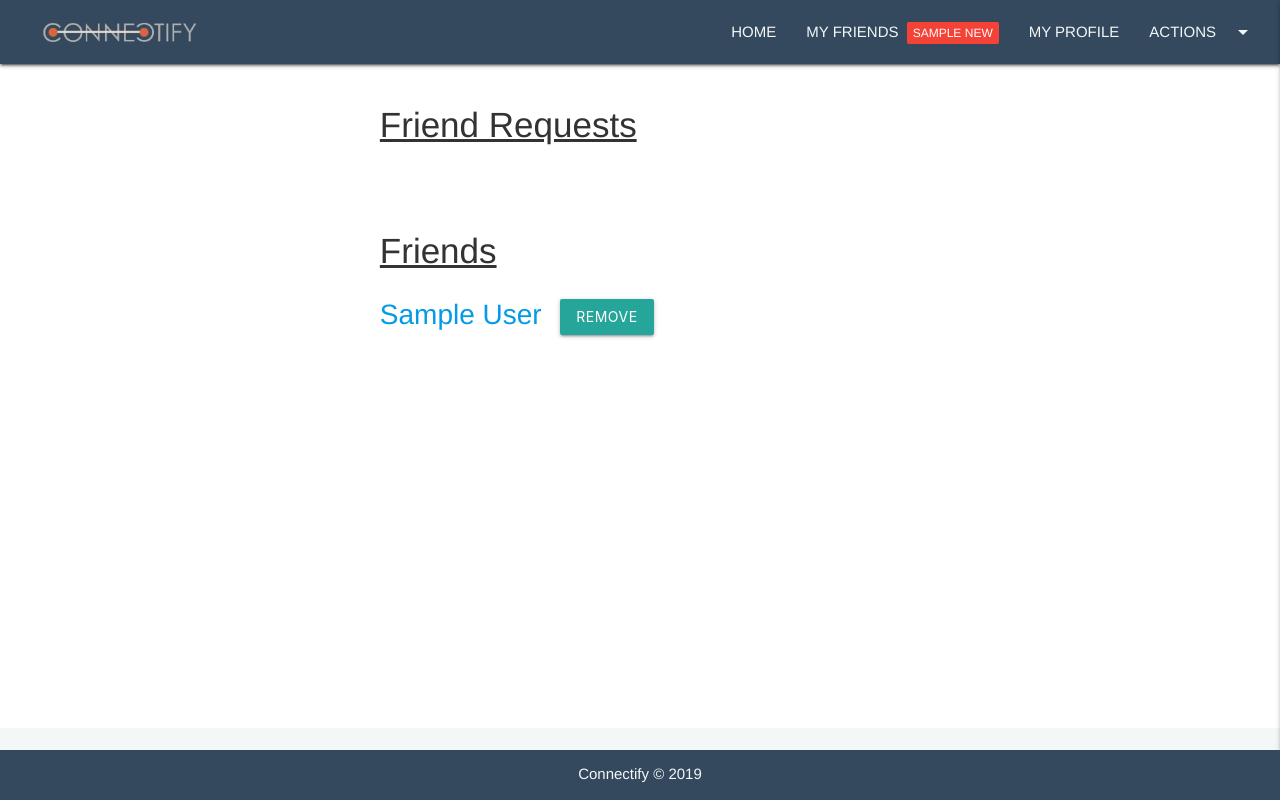
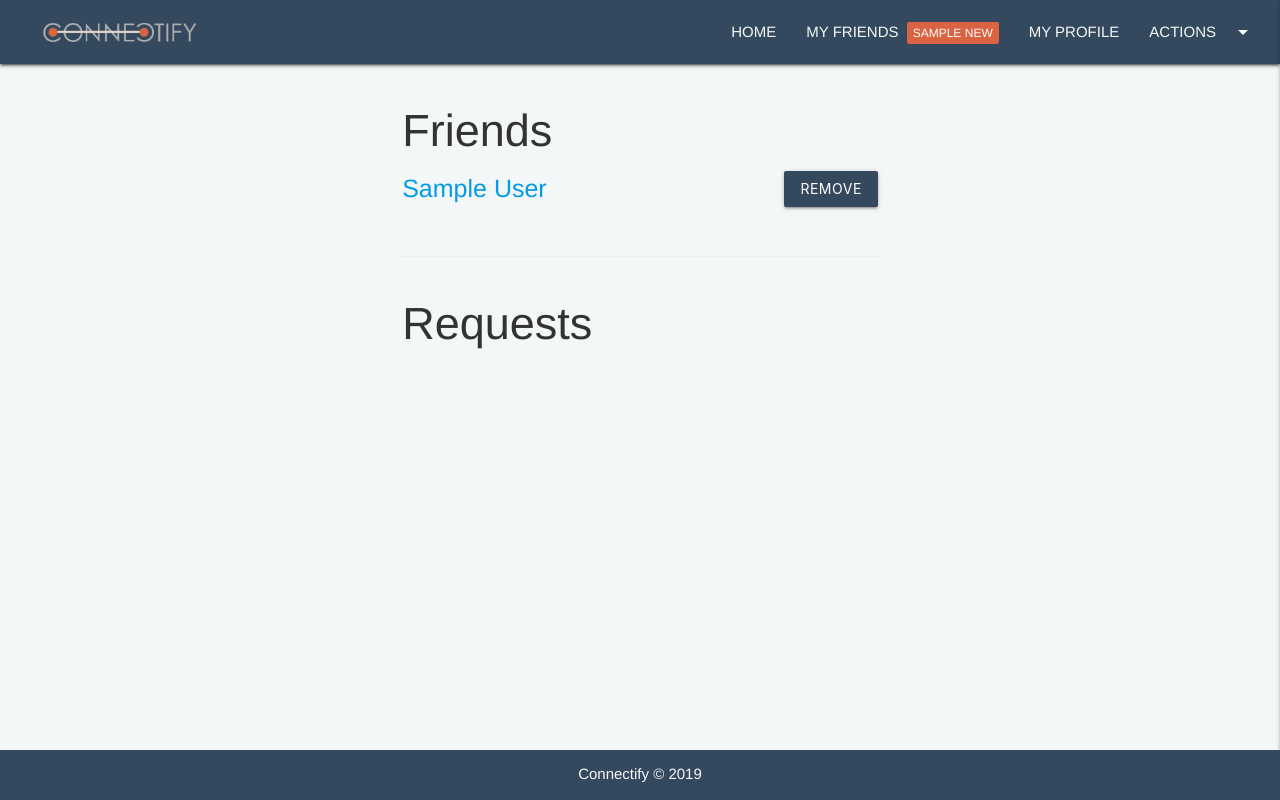
Before and after one commit to peterweckend/group-project-cmput404, a Django app: page /friends/ in a window 1280 px wide. Run offline with Django 3.2, Linux system fonts and the light colour scheme; a user stored in the database is signed in; tables that the repository leaves empty hold one stand-in row (values such as "Sample post"); parts of the project's set-up code (start-up, migrations or seed data) failed here and were passed over; some libraries are stand-ins or nearby versions.

Commit message:
navbar link and friends page fixes

```diff
--- a/backend/project404_t8/API/static/homepage/homepage.css
+++ b/backend/project404_t8/API/static/homepage/homepage.css
@@ -6,6 +6,7 @@
   --dark-secondary: #5da0a2;
   --light-secondary: #aacfd0;
   --orange-color: #da6342;
+  --orange-color2: #b8654e;
   --beige-color: #e9dcd3;
   --letter-grey: #afaeae;
   --links-color: #3e81c4;
@@ -74,12 +75,14 @@ nav a {
   text-decoration: none;
   text-transform: uppercase;
 }
-nav a:active, a:visited, a:focus {
-  color: var(--orange-color) !important;
+nav a:active, nav a:visited, nav a:focus {
+  color: var(--light-main) !important;
   text-decoration: none;
 }
-nav a:hover {
-  color: var(--orange-color);
+nav #nav-mobile a:hover {
+  color: var(--light-main) !important;
+  background-color: var(--orange-color2) !important;
+  text-decoration: none;
 }
 nav a::before {
   content: '';
@@ -103,7 +106,8 @@ nav a::before {
   text-transform: uppercase;
 }
 .dropdown-content a:hover {
-  background-color: var(--orange-color) !important;
+  color: var(--light-main) !important;
+  background-color: var(--orange-color2) !important;
 }
 .dropdown-content i.material-icons {
   color: var(--light-main) !important;
@@ -119,7 +123,7 @@ nav a::before {
   text-transform: uppercase;
 }
 .sidenav a:hover {
-  background-color: var(--orange-color) !important;
+  background-color: var(--orange-color2) !important;
 }
 .sidenav i.material-icons {
   color: var(--light-main) !important;
@@ -149,6 +153,7 @@ nav a::before {
   padding-left: 5%;
   padding-right: 5%;
   min-height: 83vh;
+  background-color: var(--light-main) !important;
 }
 /* Clear floats after the columns */
 .row:after {
@@ -344,11 +349,11 @@ ul.dropdown-content.select-dropdown li span {
 }
 /* --------- for friend page------------ */
 .friendshref {
-  padding-left: 2%;
+  padding-left: 0;
 }
 .friends {
   font-size: 2em;
-  padding-left: 3%;
+  padding-left: 0;
 }
 .friendsp {
   size: 1em;
@@ -356,9 +361,3 @@ ul.dropdown-content.select-dropdown li span {
 .friendsbutton {
   font-size: 10px;
 }
-
-.friendtitle {
-  padding-left: 3%;
-  font-size: 35px;
-  text-decoration: underline;
-}
--- a/backend/project404_t8/API/static/login/login.css
+++ b/backend/project404_t8/API/static/login/login.css
@@ -7,7 +7,7 @@
 
 body {
     height: 100vh;
-    background-color: var(--light-main);
+    background-color: var(--light-main) !important;
 }
 .confirmation {
     margin-top: 10%;
--- a/backend/project404_t8/templates/base.html
+++ b/backend/project404_t8/templates/base.html
@@ -38,7 +38,7 @@
       <div class="navbar-fixed">
           <nav class="">
             <div class="nav-wrapper">
-              <a href="/">
+              <a href="/" class="logo-link">
                 <img class="mainlogo" src="{% static 'img/connectifylogo.png' %}" alt="logo">
               </a>
               <a href="/" data-target="mobile-demo" class="sidenav-trigger right"><i class="material-icons">menu</i></a>
@@ -47,7 +47,7 @@
                 <!--Display some extra stuff regarding friends if the user has unignored friend requests
                     Would this just be an if/else??? -->
                 {% if user.friend_requests > '0' %}
-                  <li><a href="/friends/">My Friends <span class="new badge red">{{user.friend_requests}}</span></a></li>
+                  <li><a href="/friends/">My Friends <span class="new badge" style="background-color: #da6342">{{user.friend_requests}}</span></a></li>
                   <!-- <span class="new badge red" data-badge-caption="custom caption"></span> -->
                 {% else %}
                   <li><a href="/friends/">My Friends</a></li>
@@ -69,13 +69,13 @@
         <li><a href="{% url 'editprofile' pk=user.pk %}"><i class="material-icons">edit</i>Edit Profile</a></li>
         <!-- <li><div class="divider"></div></li> -->
         {% if user.friend_requests > '0' %}
-          <li><a href="/friends/"><i class="material-icons">people</i>My Friends <span class="new badge red">{{user.friend_requests}}</span></a></li>
+          <li><a href="/friends/"><i class="material-icons">people</i>Friends <span class="new badge" style="background-color: #da6342">{{user.friend_requests}}</span></a></li>
           {% else %}
           <li><a href="/friends/"><i class="material-icons">people</i>My Friends</a></li>
         {% endif %}
-        <li><a href="/addFriend/"><i class="material-icons">person_add</i>Friend Request</a></li>
-        <li><hr></li>
-        <li><a href="{% url 'logout' %}"><i class="material-icons">exit_to_app</i>Logout</a></li>
+          <li><a href="/addFriend/"><i class="material-icons">person_add</i>Friend Request</a></li>
+          <li><hr></li>
+          <li><a href="{% url 'logout' %}"><i class="material-icons">exit_to_app</i>Logout</a></li>
       </ul>
     {% else %}
       <div class="navbar-fixed">
--- a/backend/project404_t8/templates/base_pages.html
+++ b/backend/project404_t8/templates/base_pages.html
@@ -69,8 +69,8 @@
                 <!--Display some extra stuff regarding friends if the user has unignored friend requests
                     Would this just be an if/else??? -->
                 {% if user.friend_requests > '0' %}
-                  <li><a href="/friends/">My Friends <span class="new badge red">{{user.friend_requests}}</span></a></li>
-                  <!-- <span class="new badge red" data-badge-caption="custom caption"></span> -->
+                  <li><a href="/friends/">My Friends <span class="new badge" style="background-color: #da6342">{{user.friend_requests}}</span></a></li>
+                  <!-- <span class="new badge" style="background-color: #da6342" data-badge-caption="custom caption"></span> -->
                 {% else %}
                   <li><a href="/friends/">My Friends</a></li>
                 {% endif %}
@@ -91,7 +91,7 @@
           <li><a href="{% url 'editprofile' pk=user.pk %}"><i class="material-icons">edit</i>Edit Profile</a></li>
           <!-- <li><div class="divider"></div></li> -->
           {% if user.friend_requests > '0' %}
-            <li><a href="/friends/"><i class="material-icons">people</i>My Friends <span class="new badge red">{{user.friend_requests}}</span></a></li>
+            <li><a href="/friends/"><i class="material-icons">people</i>Friends <span class="new badge" style="background-color: #da6342">{{user.friend_requests}}</span></a></li>
             {% else %}
             <li><a href="/friends/"><i class="material-icons">people</i>My Friends</a></li>
           {% endif %}
--- a/backend/project404_t8/templates/friends/friends.html
+++ b/backend/project404_t8/templates/friends/friends.html
@@ -15,35 +15,54 @@
       The accept and ignore buttons should use AJAX to send/ignore the request
       Then refresh the dom/friend list
       -->
-  <h1 class="section-header friendtitle">Friend Requests</h1>
-  {% for r in requests %}
-    <div>
-      {{ r }}
-      <input type="submit" value="Accept">
-      <input type="submit" value="Ignore">
+  <div class="one-main-column">
+    <div class="col s12">
+      <h1 style="font-size: 45px; margin-bottom:15px;">Friends</h1>
+      {% for friend in friendsObj %}
+      <div class="row">
+        <!-- this should be a hyperlink to their profile -->
+        {% if user.id == friend.friend_a_id %}
+          <div>
+            <div class="col s7">
+              <p class="" style="font-size: 25px"> <a class="friendsp" href="{% url 'profile' username=friend.friend_b %}">{{friend.friend_b.displayname}}</a></p>
+            </div>
+            <div class="col s5">
+              <div class="right">
+                <a class=friendshref href ="{% url 'delete_friend' pk=friend.pk %}">
+                    <button class="btn waves-effect waves-light friendsbutton" type="submit" name="action" style="background-color: #34495e;" onMouseOver="this.style.color='#f4f7f7'" onMouseOut="this.style.color='#f4f7f7'">Remove
+                      </button>
+                </a>
+              </div>
+            </div>
+          </div>
+        {% endif %}
+      </div>
+      {% endfor %}
     </div>
-  {% endfor %}
-  </br>
-  <h1 class="section-header friendtitle">Friends</h1>
-  {% for friend in friendsObj %}
-    <!-- this should be a hyperlink to their profile -->
-    {% if user.id == friend.friend_a_id %}
+    <div class="col s12">
+      <hr>
+      <h1 style="font-size: 45px; margin-bottom:15px;">Requests</h1>
+      {% for r in requests %}
+        <div class="row">
+          <div class="col s7">
+              <p style="font-size: 25px">{{ r }}</p>
+          </div>
+          <div class="col s5">
+            <div class="right">
+              <a class="btn-floating btn-small waves-effect waves-light" style="background-color: rgb(57, 190, 57);">
+              <i class="material-icons">check</i></a>
+              <a class="btn-floating btn-small waves-effect waves-light" style="background-color: rgb(235, 45, 45)">
+              <i class="material-icons">clear</i></a>
+            </div>
+          </div>
+        </div>
+      {% endfor %}
+    </div>
 
-
-    <div>
-        <p class="friends"> <a class="friendsp" href="{% url 'profile' username=friend.friend_b %}">{{friend.friend_b.displayname}}</a>
-          <a class=friendshref href ="{% url 'delete_friend' pk=friend.pk %}">
-              <button type="button" class="btn btn-danger btn-xs friendsbutton">Remove</button>
-          </a>
-        </p>
-
-    </div>
-    {% endif %}
-  {% endfor %}
+  </div>
 {% else %}
   {% load static %}
   <link rel="stylesheet" type="text/css" href="{% static 'login/login.css' %}">
-
   <p>You are not logged in</p>
   <a href="{% url 'login' %}">login</a>
 {% endif %}
```
Also changed, not shown: backend/project404_t8/templates/delete/delete_friend.html (+11 -3 lines), backend/project404_t8/templates/delete/delete_post.html (+16 -8 lines).
